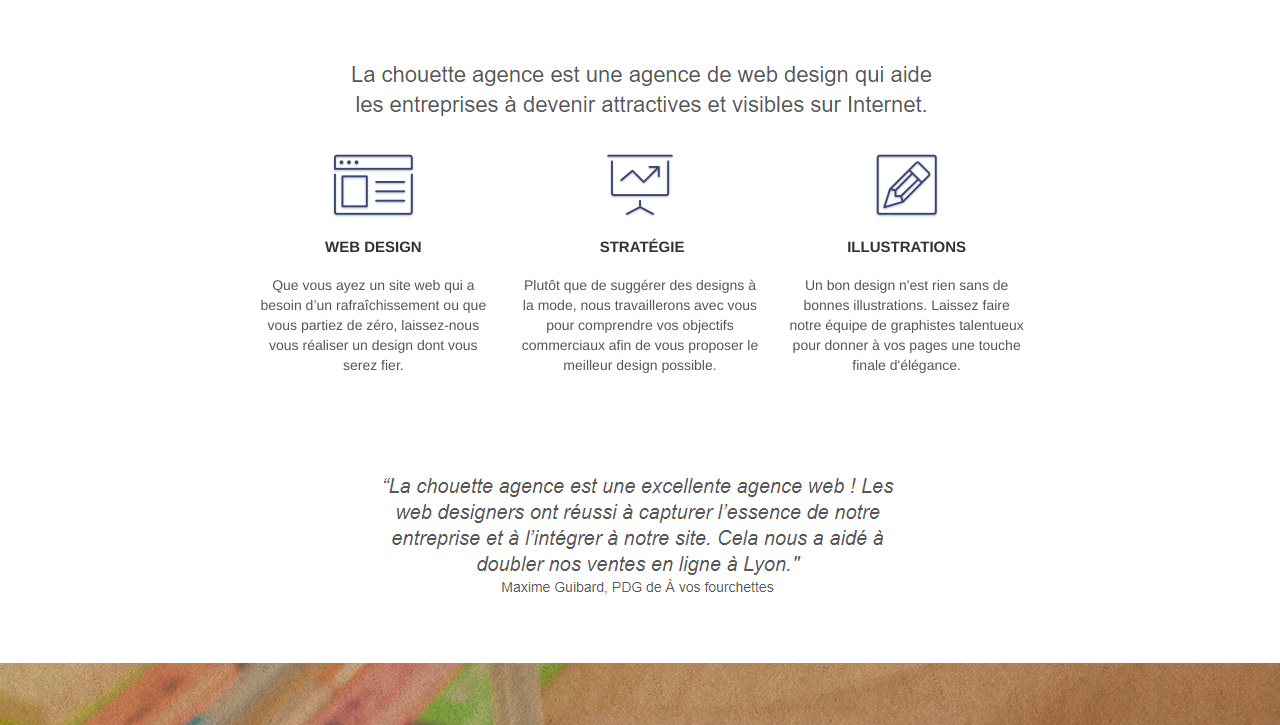
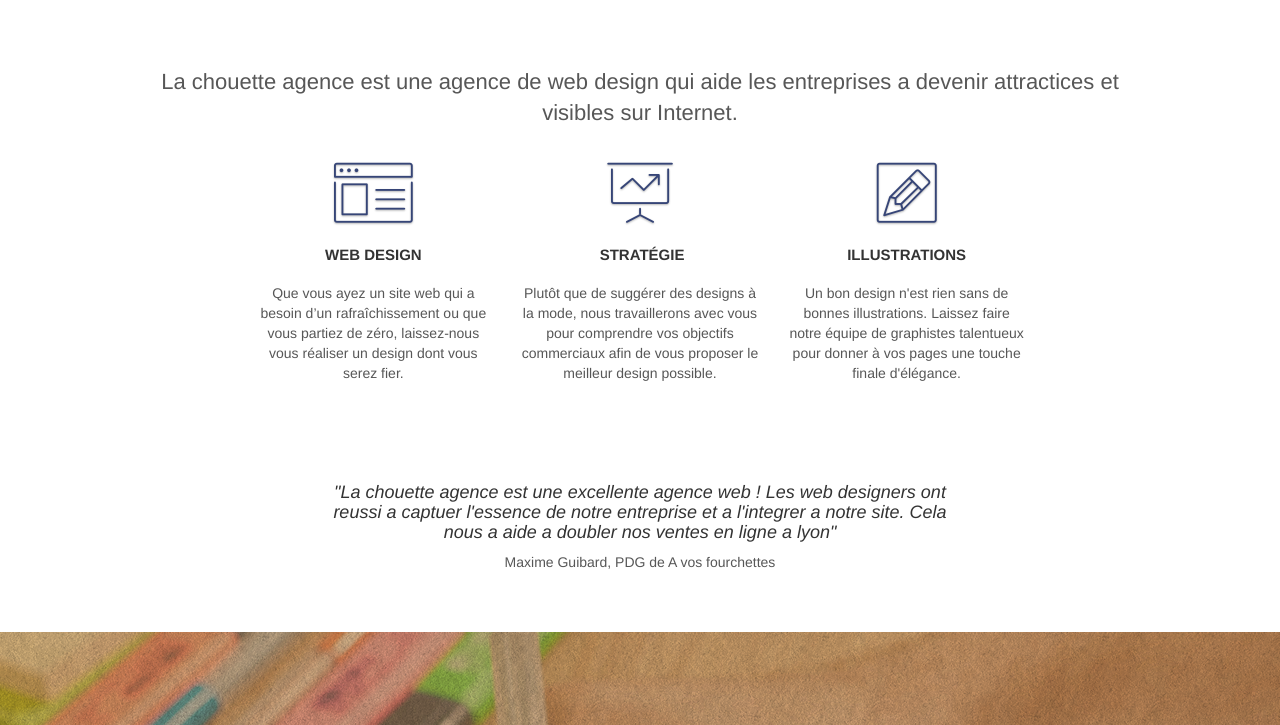
Before and after one commit to NEB-H/PROJET-4, a plain HTML site: page index.html in a window 1280 px wide. Shown: the part 535-1260 px from the top of the page. Drawn offline with Linux system fonts and the light colour scheme.

Commit message:
img vers text

```diff
--- a/index.html
+++ b/index.html
@@ -1,6 +1,7 @@
 <!doctype html>
 <html lang="fr">
 <head>
+
     <meta charset="utf-8">
     <meta name="keywords" content="seo, google, site web, site internet, agence design lyon, agence design, agence design,agence design,agence design,agence design,agence design,agence design,agence design,agence design">
     <meta name="description" content="Nous travaillons pour aider les entreprises locales à attirer de nouveaux clients .">
@@ -83,7 +84,7 @@
 	<div class="container bloc-md">
 		<div class="row">
 			<div class="col-sm-12 text-center">
-				<img alt="agence web, agence web lyon, web design lyon, stratégie web" src="img/title.png" />
+				<h2> La chouette agence est une agence de web design qui aide les entreprises a devenir attractices et visibles sur Internet. </h2>
 			</div>
 		</div>
 		<div class="row voffset-lg med-width-whitespace">
@@ -123,7 +124,8 @@
 		</div>
 		<div class="row voffset-lg voffset">
 			<div class="col-xs-12 col-md-8 col-md-offset-2 text-center">
-				<img alt="agence web, agence web lyon, web design lyon, stratégie web" src="img/citation.png" />
+				<h4 class="citation" style="font-style: italic;">"La chouette agence est une excellente agence web ! Les web designers ont reussi a captuer l'essence de notre entreprise et a l'integrer a notre site. Cela nous a aide a doubler nos ventes en ligne a lyon"</h4>
+				<p>Maxime Guibard, PDG de A vos fourchettes	</p>
 
 			</div>
 		</div>
@@ -153,7 +155,8 @@
 	<div class="container bloc-lg">
 		<div class="row">
 			<div class="col-sm-12 text-center">
-				<img alt="agence web, agence web lyon, web design lyon, stratégie web" src="img/title2.png" />
+				<h2> Nous travaillons avec beaucoup de clients, voici nos realisations </h2>
+
 			</div>
 		</div>
 		<div class="row tight-width-whitespace portfolio-row">
```
Also changed, not shown: 2 other files.
